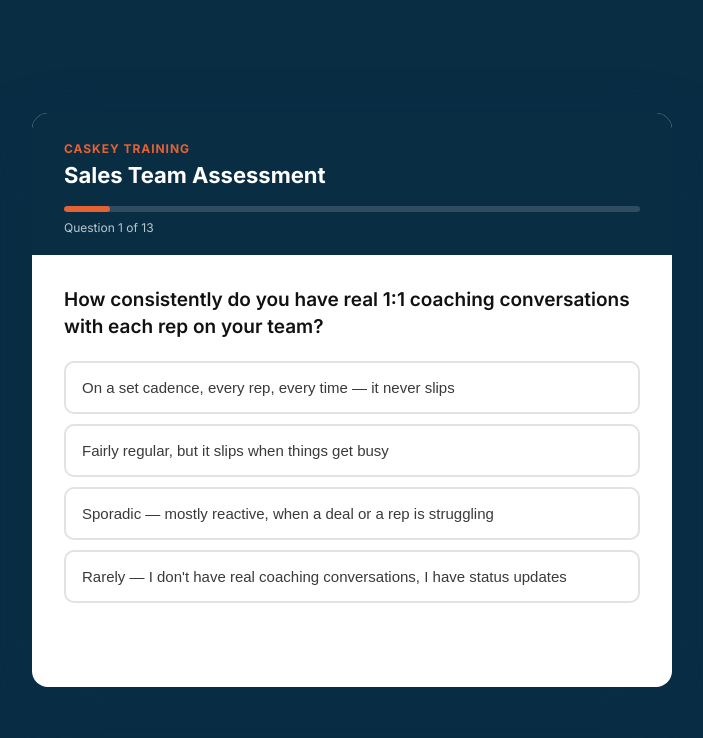
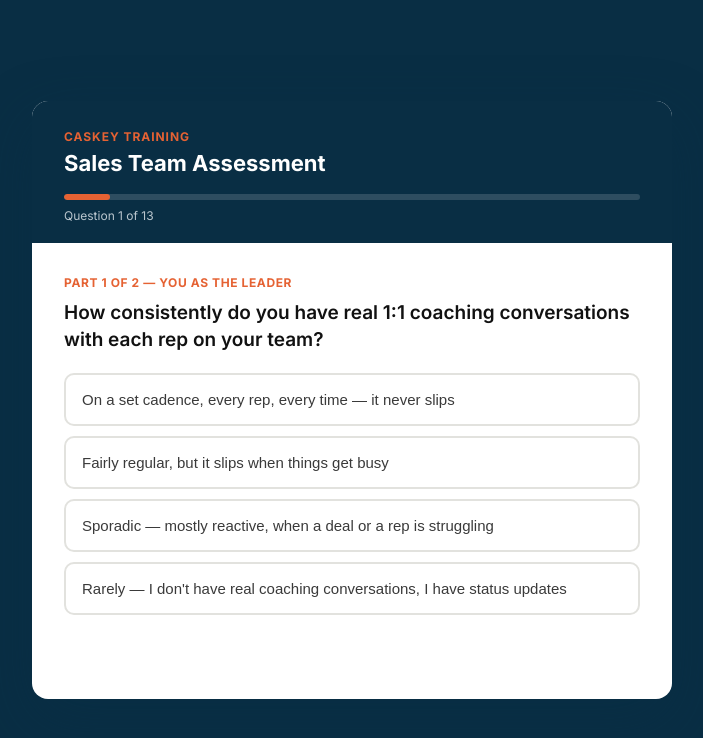
Before and after one commit to bcaskey-dev/caskey-team-assessment, a React (Vite) app: page / in a window 1280 px wide. Shown: the top 738 px of the page, without its empty margins (288-991 px from the left). Built offline with nearby package versions, Linux system fonts and the light colour scheme.

Commit message:
Update QuestionCard.jsx

```diff
--- a/src/components/QuestionCard.jsx
+++ b/src/components/QuestionCard.jsx
@@ -1,6 +1,7 @@
-export default function QuestionCard({ question, onAnswer, onBack, canBack }) {
+export default function QuestionCard({ question, sectionTitle, onAnswer, onBack, canBack }) {
   return (
     <div className="card-body">
+      {sectionTitle && <span className="section-tag">{sectionTitle}</span>}
       <p className="question-prompt">{question.prompt}</p>
       <div className="options" role="radiogroup" aria-label={question.prompt}>
         {question.options.map((opt) => (
```
